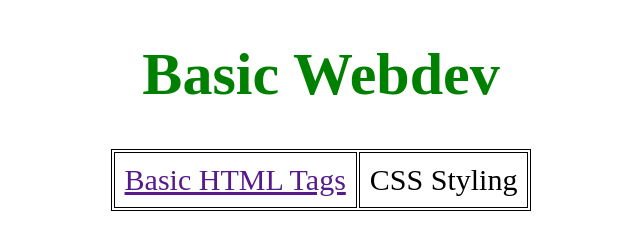
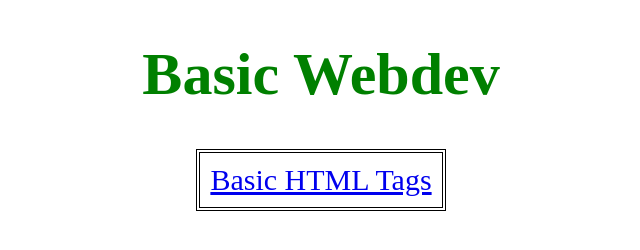
Before and after one commit to RWSYang/RWSYang.github.io, a plain HTML site: page index.html in a window 1280 px wide. Shown: the whole page, without its empty margins (319-959 px from the left). Drawn offline with Linux system fonts and the light colour scheme.

Commit message:
Update index.html

```diff
--- a/index.html
+++ b/index.html
@@ -1,17 +1,20 @@
 <!DOCTYPE html>
 <html>
   <head>
-  <link rel="stylesheet" href="styles.css">
+   <link rel="stylesheet" type="text/css" href="styles.css">
   </head>
 
-<body>
+  <body id="main">
     <h1>Basic Webdev</h1>
-</body>
     <table>
       <tr>
         <td>
-        <a href>Basic HTML Tags</a>
+          <a href="tags.html">Basic HTML Tags</a>
         </td>
-      <td>CSS Styling</td>
+<!--         <td>
+          <a href>CSS Styling</a>
+        </td> -->
       </tr>
     </table>
+  </body>
+</html>
```
Lines whose indentation alone changed are shown as unchanged.
